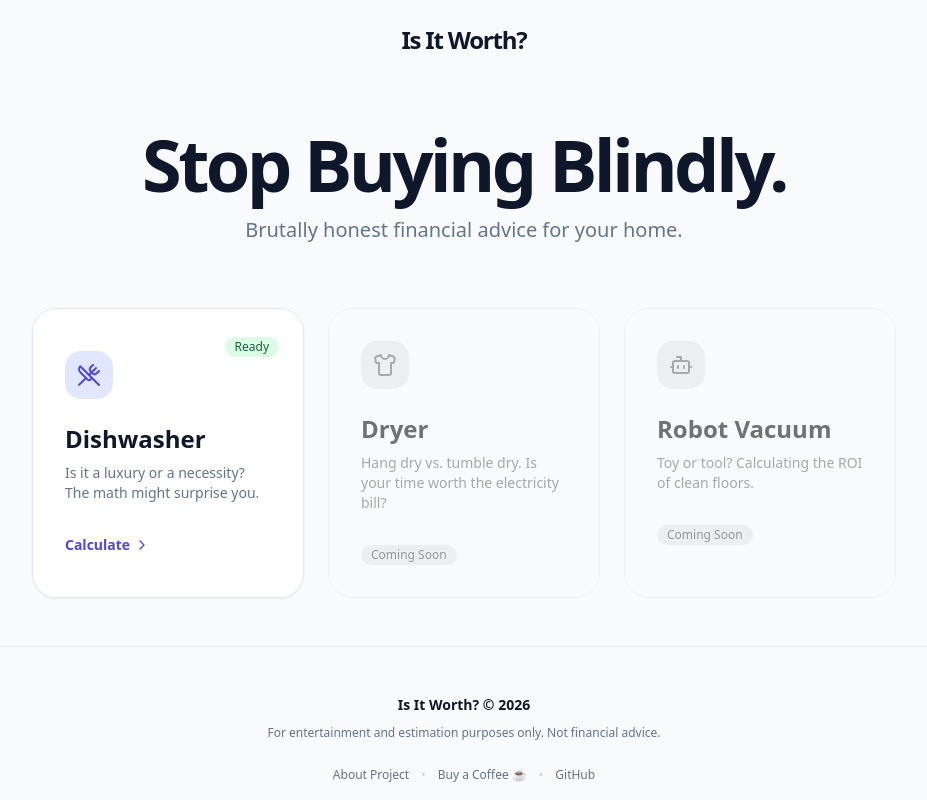
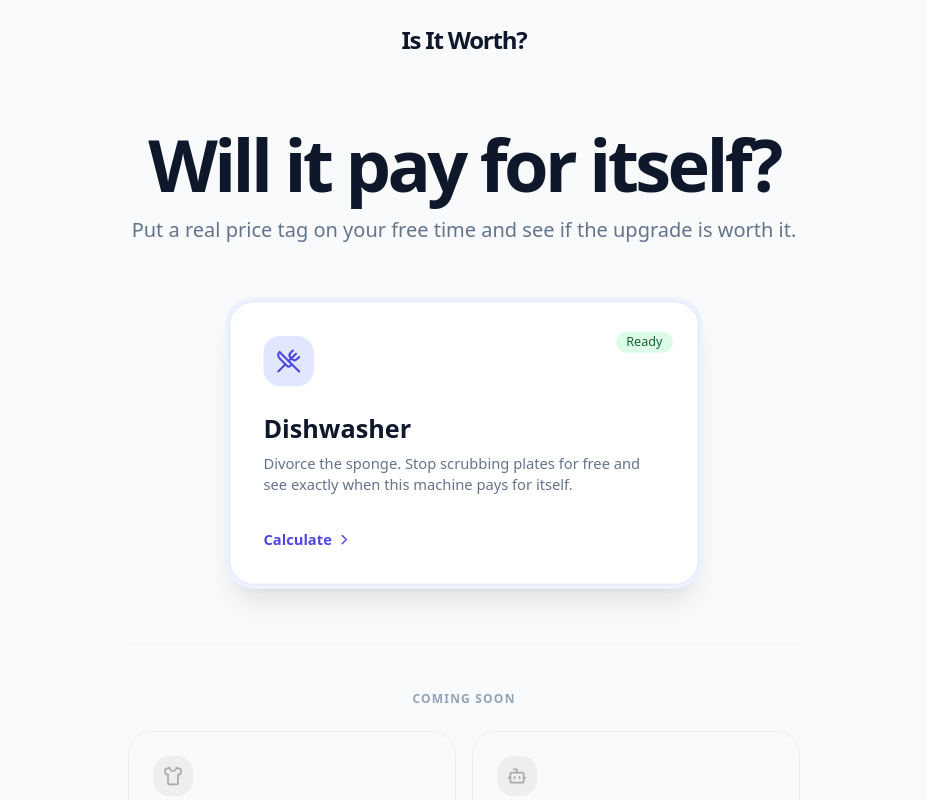
Before and after one commit to happiefruit/freedom-roi-calc, a React (Vite) app: page / in a window 1280 px wide. Shown: the top 800 px of the page, without its empty margins (176-1103 px from the left). Built offline with nearby package versions, Linux system fonts and the light colour scheme.

Commit message:
feat: Refine home page and calculator UI
Updates the home page hero text to be more impactful and aligns the dishwasher calculator as a featured tool. Also, removes the background from the calculator's sticky footer for a cleaner look.

```diff
--- a/DishwasherCalculator.tsx
+++ b/DishwasherCalculator.tsx
@@ -206,7 +206,7 @@ export const DishwasherCalculator: React.FC<Props> = ({ data, onChange, onCalcul
             </div>
 
             {/* Sticky Footer */}
-            <div className="fixed bottom-0 left-0 w-full p-4 bg-white/80 backdrop-blur-md border-t border-slate-200 flex justify-center z-50">
+            <div className="fixed bottom-0 left-0 w-full p-4 backdrop-blur-md border-t border-slate-200 flex justify-center z-50">
                 <button
                     onClick={() => {
                         if ((window as any).umami) {
--- a/HomeView.tsx
+++ b/HomeView.tsx
@@ -10,33 +10,31 @@ interface HomeViewProps {
 export const HomeView: React.FC<HomeViewProps> = ({ onSelect }) => {
     return (
         <div className="w-full max-w-4xl mx-auto px-4 py-12 fade-in">
-            {/* Hero */}
+            {/* Hero Text */}
             <div className="text-center mb-16 space-y-4">
                 <h1 className="text-5xl md:text-7xl font-black tracking-tighter text-slate-900">
-                    Stop Buying Blindly.
+                    Will it pay for itself?
                 </h1>
                 <p className="text-xl text-slate-500 font-medium">
-                    Brutally honest financial advice for your home.
+                    Put a real price tag on your free time and see if the upgrade is worth it.
                 </p>
             </div>
 
-            {/* Grid */}
-            <div className="grid grid-cols-1 md:grid-cols-3 gap-6">
-
-                {/* Dishwasher (Active) */}
+            {/* Featured Tool */}
+            <div className="w-full max-w-md mx-auto mb-16">
                 <button
                     onClick={() => {
                         if ((window as any).umami) (window as any).umami.track('start_dishwasher_calculator');
                         onSelect('dishwasher');
                     }}
-                    className="group relative bg-white rounded-3xl p-8 text-left shadow-sm border border-slate-200 hover:shadow-xl hover:-translate-y-1 transition-all duration-300"
+                    className="group relative w-full bg-white rounded-3xl p-8 text-left transform scale-105 shadow-xl ring-4 ring-indigo-50 border border-indigo-100 hover:shadow-2xl hover:-translate-y-1 transition-all duration-300"
                 >
                     <div className="mb-6 inline-flex items-center justify-center w-12 h-12 rounded-2xl bg-indigo-100 text-indigo-600 group-hover:bg-indigo-600 group-hover:text-white transition-colors">
                         <UtensilsCrossed size={24} />
                     </div>
                     <h3 className="text-2xl font-bold text-slate-900 mb-2">Dishwasher</h3>
                     <p className="text-slate-500 text-sm mb-8">
-                        Is it a luxury or a necessity? The math might surprise you.
+                        Divorce the sponge. Stop scrubbing plates for free and see exactly when this machine pays for itself.
                     </p>
                     <div className="flex items-center text-sm font-bold text-indigo-600 group-hover:translate-x-2 transition-transform">
                         Calculate <ChevronRight size={16} className="ml-1" />
@@ -48,36 +46,46 @@ export const HomeView: React.FC<HomeViewProps> = ({ onSelect }) => {
                         </span>
                     </div>
                 </button>
+            </div>
+
+            {/* Up Next Section */}
+            <div className="max-w-2xl mx-auto mt-12 pt-12 border-t border-slate-100">
+                <div className="text-center text-xs font-bold uppercase tracking-widest text-slate-400 mb-6">
+                    Coming Soon
+                </div>
+
+                <div className="grid grid-cols-1 sm:grid-cols-2 gap-4">
 
                     {/* Dryer (Disabled) */}
-                <div className="opacity-60 grayscale cursor-not-allowed bg-slate-50 rounded-3xl p-8 text-left border border-slate-200">
-                    <div className="mb-6 inline-flex items-center justify-center w-12 h-12 rounded-2xl bg-slate-200 text-slate-500">
-                        <Shirt size={24} />
+                    <div className="bg-slate-50 rounded-3xl p-6 text-left border border-slate-200 grayscale opacity-60 hover:opacity-100 hover:grayscale-0 transition-all duration-300 cursor-not-allowed">
+                        <div className="mb-4 inline-flex items-center justify-center w-10 h-10 rounded-2xl bg-slate-200 text-slate-500">
+                            <Shirt size={20} />
                         </div>
-                    <h3 className="text-2xl font-bold text-slate-900 mb-2">Dryer</h3>
-                    <p className="text-slate-500 text-sm">
+                        <h3 className="text-lg font-bold text-slate-900 mb-1">Dryer</h3>
+                        <p className="text-slate-500 text-xs mb-4">
                             Hang dry vs. tumble dry. Is your time worth the electricity bill?
                         </p>
-                    <div className="mt-8 inline-flex items-center px-2.5 py-0.5 rounded-full text-xs font-medium bg-slate-200 text-slate-600">
-                        Coming Soon
+                        <div className="inline-flex items-center px-2 py-0.5 rounded-full text-[10px] font-medium bg-slate-200 text-slate-600">
+                            Planned
                         </div>
                     </div>
 
                     {/* Robot Vacuum (Disabled) */}
-                <div className="opacity-60 grayscale cursor-not-allowed bg-slate-50 rounded-3xl p-8 text-left border border-slate-200">
-                    <div className="mb-6 inline-flex items-center justify-center w-12 h-12 rounded-2xl bg-slate-200 text-slate-500">
-                        <Bot size={24} />
+                    <div className="bg-slate-50 rounded-3xl p-6 text-left border border-slate-200 grayscale opacity-60 hover:opacity-100 hover:grayscale-0 transition-all duration-300 cursor-not-allowed">
+                        <div className="mb-4 inline-flex items-center justify-center w-10 h-10 rounded-2xl bg-slate-200 text-slate-500">
+                            <Bot size={20} />
                         </div>
-                    <h3 className="text-2xl font-bold text-slate-900 mb-2">Robot Vacuum</h3>
-                    <p className="text-slate-500 text-sm">
+                        <h3 className="text-lg font-bold text-slate-900 mb-1">Robot Vacuum</h3>
+                        <p className="text-slate-500 text-xs mb-4">
                             Toy or tool? Calculating the ROI of clean floors.
                         </p>
-                    <div className="mt-8 inline-flex items-center px-2.5 py-0.5 rounded-full text-xs font-medium bg-slate-200 text-slate-600">
-                        Coming Soon
+                        <div className="inline-flex items-center px-2 py-0.5 rounded-full text-[10px] font-medium bg-slate-200 text-slate-600">
+                            Planned
                         </div>
                     </div>
 
                 </div>
             </div>
+        </div>
     );
 };
```
Lines whose indentation alone changed are shown as unchanged.
